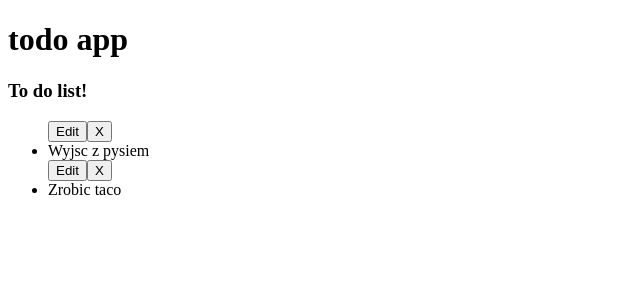
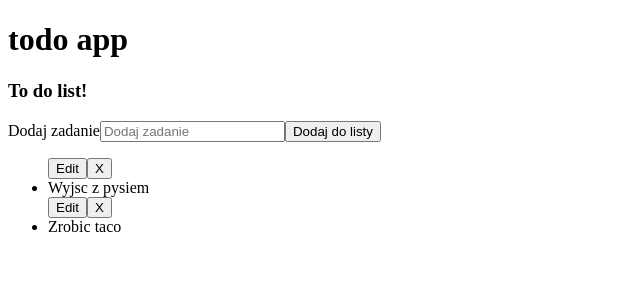
Before and after one commit to planetoida90210/To-Do-App, a React (Create React App) app: page / in a window 1280 px wide. Shown: the top 300 px of the page, without its empty margins (0-640 px from the left). Built offline with nearby package versions, Linux system fonts and the light colour scheme.

Commit message:
create NewTask component - that allows add task to list

```diff
--- /dev/null
+++ b/src/NewTask.js
@@ -0,0 +1,36 @@
+import React, { Component } from "react";
+class NewTask extends Component {
+  state = {
+    task: ""
+  };
+
+  handleChange = e => {
+    this.setState({
+      [e.target.name]: e.target.value
+    });
+  };
+
+  handleSubmit = e => {
+    e.preventDefault();
+    this.props.createTask(this.state);
+    this.setState({ task: "" });
+  };
+  render() {
+    return (
+      <form onSubmit={this.handleSubmit}>
+        <label htmlFor='task'>Dodaj zadanie</label>
+        <input
+          type='text'
+          placeholder='Dodaj zadanie'
+          id='task'
+          name='task'
+          value={this.state.task}
+          onChange={this.handleChange}
+        />
+        <button>Dodaj do listy</button>
+      </form>
+    );
+  }
+}
+
+export default NewTask;
--- a/src/ToDoList.js
+++ b/src/ToDoList.js
@@ -1,9 +1,15 @@
 import React, { Component } from "react";
 import Todo from "./Todo";
+import NewTask from "./NewTask";
 
 class ToDoList extends Component {
   state = {
     todos: [{ task: "Wyjsc z pysiem" }, { task: "Zrobic taco" }]
+  };
+  create = newTask => {
+    this.setState({
+      todos: [...this.state.todos, newTask]
+    });
   };
   render() {
     const todos = this.state.todos.map(todo => {
@@ -12,6 +18,7 @@ class ToDoList extends Component {
     return (
       <div>
         <h3>To do list!</h3>
+        <NewTask createTask={this.create} />
         <ul>{todos}</ul>
       </div>
     );
```
